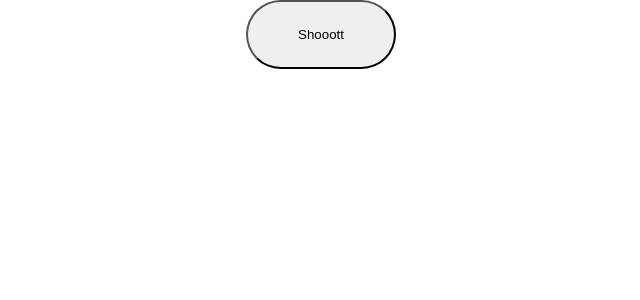
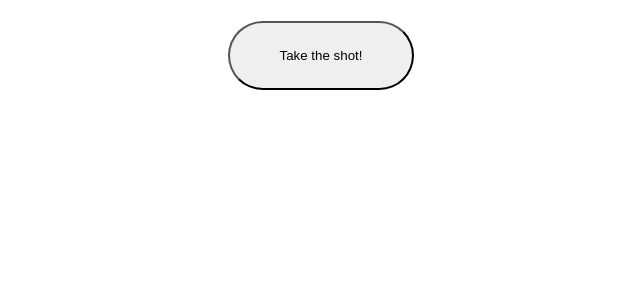
Before and after one commit to Ratedaron/React-refresher, a React (Create React App) app: page / in a window 1280 px wide. Shown: the top 300 px of the page, without its empty margins (319-959 px from the left). Built offline with nearby package versions, Linux system fonts and the light colour scheme.

Commit message:
First onClick event (event Parameter :)

```diff
--- a/src/App.css
+++ b/src/App.css
@@ -9,7 +9,7 @@
   gap: 10px;
 }
 
-#button {
+#button{
   padding: 50px;
   padding-top: 25px !important;
   padding-bottom: 25px !important;
--- a/src/App.js
+++ b/src/App.js
@@ -1,18 +1,18 @@
 import './App.css';
 
-function football() {
+function Football() {
   const shoot = (a, b) => {
-    alert(a + ' + ' + b.currentTarget)
+    alert(a + " + " + b.type);
   }
-
-  return (<button id="button" onClick={(event) => shoot("GOALLLL", event)}>Shooott</button>)
+  return (
+    <button id="button" onClick={(event) => shoot("Goal!", event)}>Take the shot!</button>
+  );
 }
-
 
 function App() {
   return (
     <div className="App">
-      {football()}
+      <h1>{Football()}</h1>
     </div>
   );
 }
```
